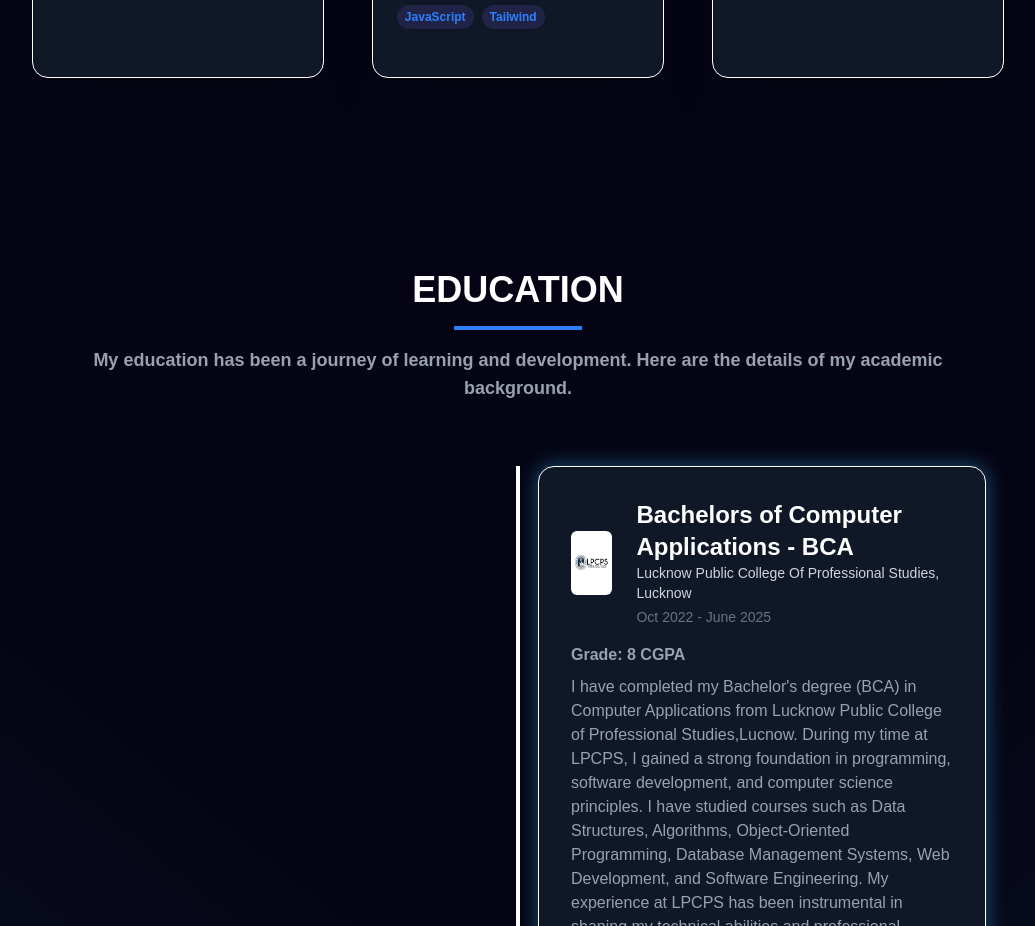
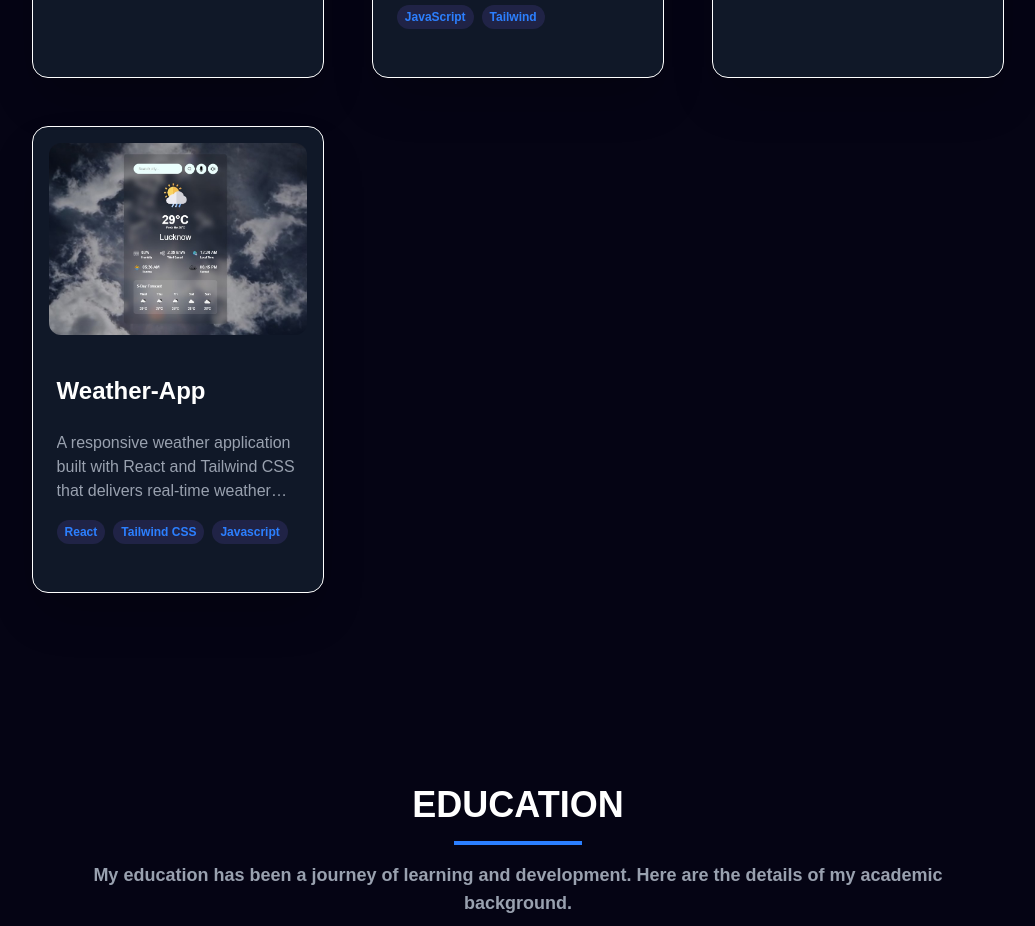
Before and after one commit to Harshshukla25/my-portfolio, a React (Vite) app: page / in a window 1280 px wide. Shown: the part 3800-4726 px from the top of the page, without its empty margins (122-1157 px from the left). Built offline with nearby package versions, Linux system fonts and the light colour scheme.

Commit message:
adding my weather app

```diff
--- a/src/constants.js
+++ b/src/constants.js
@@ -39,6 +39,7 @@ import lpcpsLogo from './assets/education_logo/lpcps.png';
 import bankruptbuddyLogo from './assets/work_logo/bankruptbuddy.jpg';
 import skillHatchLogo from './assets/work_logo/skillhatch.jpg';
 import myportfolioLogo from './assets/work_logo/myportfolio.jpg'
+import weatherappLogo from './assets/work_logo/weatherapp.jpg'
 
 
 
@@ -187,4 +188,14 @@ export const SkillsInfo = [
       github: "https://github.com/Harshshukla25/my-portfolio",
       webapp: "https://devharsh-portfolio.netlify.app/",
     },
+    {
+      id: 3,
+      title: "Weather-App",
+      description:
+        "A responsive weather application built with React and Tailwind CSS that delivers real-time weather updates using the OpenWeatherMap API and provide all the necessary data. It features dynamic backgrounds and icons that adapt to current conditions, voice search for hands-free city lookup, text-to-speech weather reports and a 5-day forecast.",
+      image: weatherappLogo,
+      tags: ["React", "Tailwind CSS","Javascript" ],
+      github: "https://github.com/Harshshukla25/Weather-App",
+      webapp: "https://harshsh-weather-app.netlify.app/",
+    },
   ];
```
Also changed, not shown: src/assets/work_logo/weatherapp.jpg (added).
